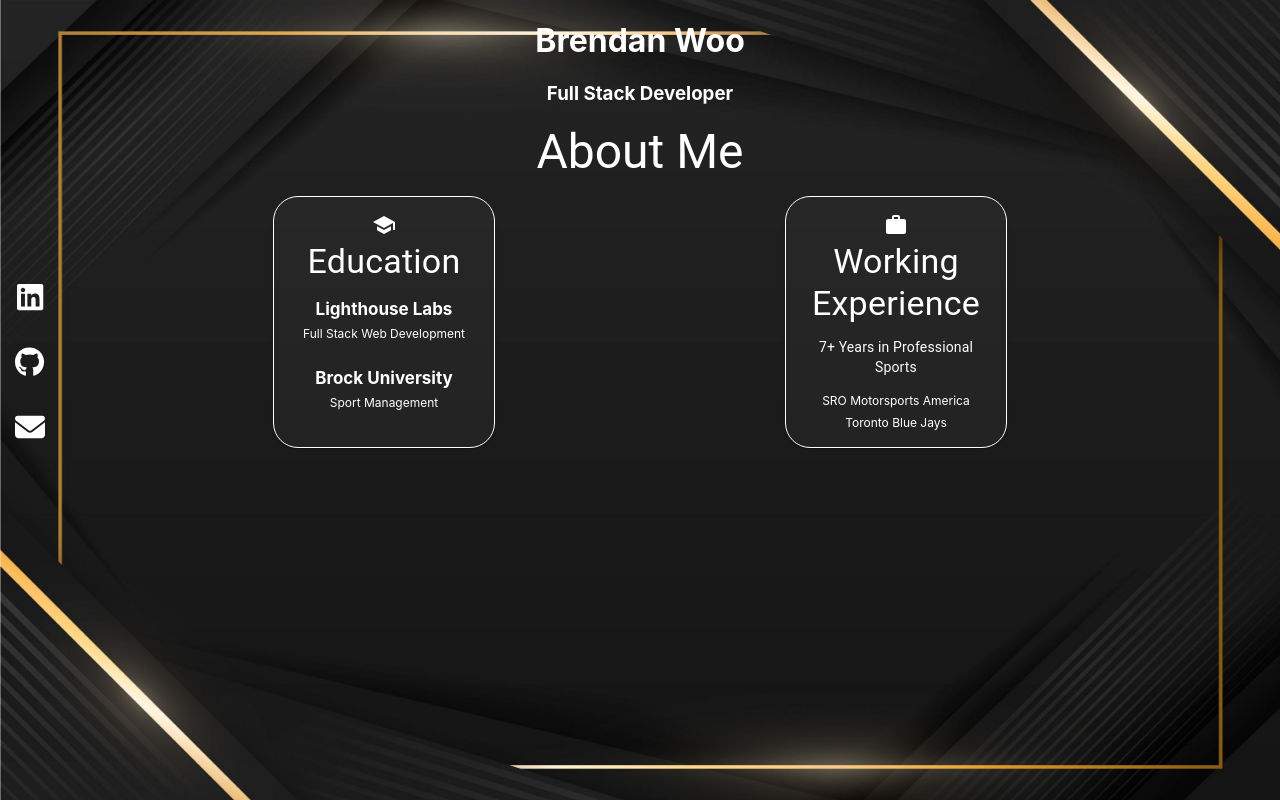
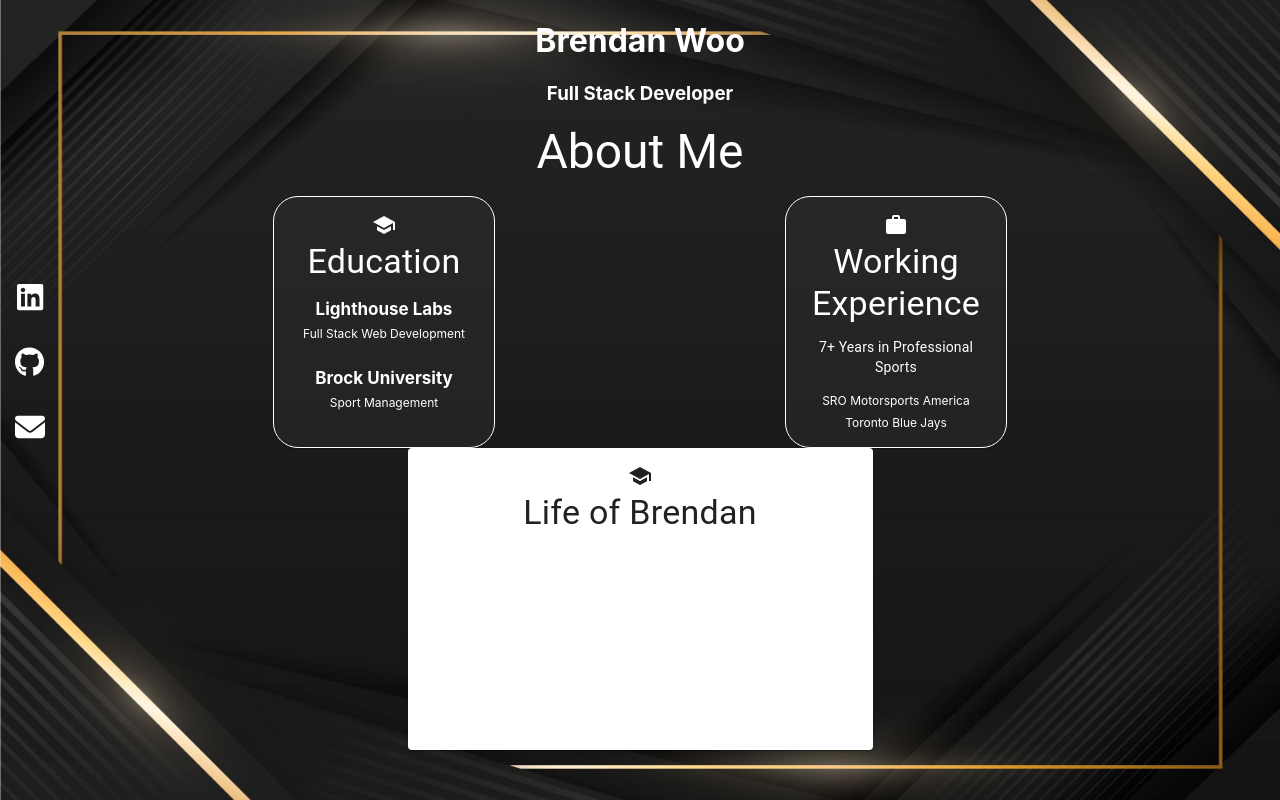
Before and after one commit to woobrendan/personal-portfolio, a React (Create React App) app in the folder portfolio/: page / in a window 1280 px wide. Built offline with nearby package versions, Linux system fonts and the light colour scheme.

Commit message:
add self description section

```diff
--- a/portfolio/src/components/About.js
+++ b/portfolio/src/components/About.js
@@ -51,6 +51,17 @@ export default function AboutMe() {
             </CardContent>
           </Card>
         </div>
+        <Card sx={{ maxWidth: 465 }} id="about-description">
+            <CardContent >
+              <SchoolIcon />
+              <Typography gutterBottom variant="h4" component="div">
+                Life of Brendan
+              </Typography>
+              <Typography variant="body2" color="text.secondary">
+                Lorem Ipsum is simply dummy text of the printing and typesetting industry. Lorem Ipsum has been the industry's standard dummy text ever since the 1500s, when an unknown printer took a galley of type and scrambled it to make a type specimen book. It has survived not only five centuries, but also the leap into electronic typesetting, remaining essentially unchanged. It was popularised in the 1960s with the release of Letraset sheets containing Lorem Ipsum passages, and more recently with desktop publishing software like Aldus PageMaker including versions of Lorem Ipsum.
+              </Typography>
+            </CardContent>
+          </Card>
       </div>
     </div>
   )
```
